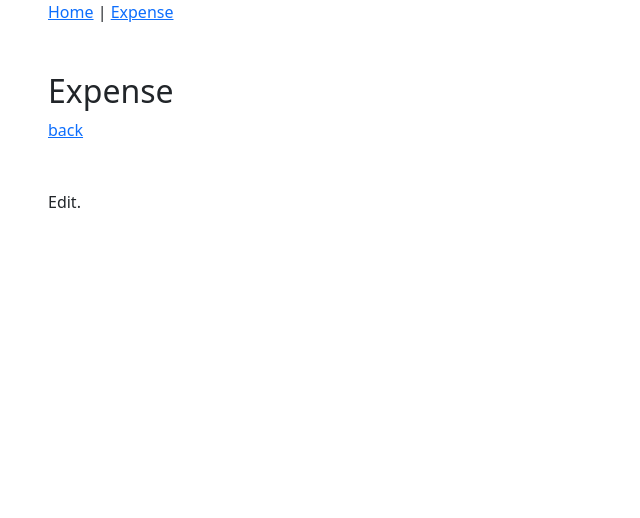
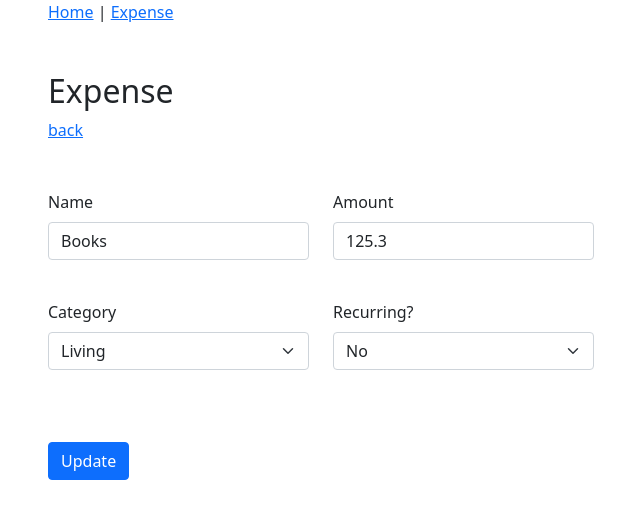
Before and after one commit to Xavier-IV/financeland, a React (Create React App) app: page /expense/1 in a window 1280 px wide. Shown: the top 518 px of the page, without its empty margins (34-674 px from the left). Built offline with nearby package versions, Linux system fonts and the light colour scheme.

Commit message:
Feat: General expenses form

```diff
--- /dev/null
+++ b/src/app/expense/Expense.form.js
@@ -0,0 +1,89 @@
+import PropTypes from 'prop-types';
+import { Button, Col, Form, Row } from 'react-bootstrap';
+import Error from '../../components/form/Error';
+
+ExpenseForm.propTypes = {
+  handleSubmit: PropTypes.func,
+  formik: PropTypes.object,
+  buttonName: PropTypes.string,
+};
+
+export default function ExpenseForm({ handleSubmit, formik, buttonName }) {
+  return (
+    <>
+      <Form noValidate onSubmit={handleSubmit}>
+        <Row className="mt-5">
+          <Col md={6}>
+            <Row>
+              <Col md={6}>
+                <Form.Label htmlFor="name">Name</Form.Label>
+                <Form.Control
+                  type={'text'}
+                  name={'name'}
+                  value={formik.values.name}
+                  onChange={formik.handleChange}
+                />
+                <Error formik={formik} name={'name'} />
+              </Col>
+              <Col md={6}>
+                <Form.Label htmlFor="amount">Amount</Form.Label>
+                <Form.Control
+                  type={'number'}
+                  name={'amount'}
+                  value={formik.values.amount}
+                  onChange={formik.handleChange}
+                />
+                <Error formik={formik} name={'amount'} />
+              </Col>
+            </Row>
+
+            <Row className={'mt-3'}>
+              <Col md={6}>
+                <Form.Label htmlFor="amount">Category</Form.Label>
+                <Form.Select
+                  name={'category'}
+                  className={
+                    formik.values.category === 'Category...' && 'text-black-50'
+                  }
+                  value={formik.values.category}
+                  onChange={formik.handleChange}
+                >
+                  <option disabled>Category...</option>
+                  <option>Living</option>
+                  <option>Loan</option>
+                  <option>Entertainment</option>
+                  <option>Groceries</option>
+                  <option>Travel & Transport</option>
+                  <option>Others</option>
+                </Form.Select>
+                <Error formik={formik} name={'category'} />
+              </Col>
+              <Col md={6}>
+                <Form.Label htmlFor="isRecurring">Recurring?</Form.Label>
+                <Form.Select
+                  className={
+                    formik.values.isRecurring === 'Recurring...' &&
+                    'text-black-50'
+                  }
+                  name={'isRecurring'}
+                  value={formik.values.isRecurring}
+                  onChange={formik.handleChange}
+                >
+                  <option disabled>Recurring...</option>
+                  <option>Yes</option>
+                  <option>No</option>
+                </Form.Select>
+                <Error formik={formik} name={'isRecurring'} />
+              </Col>
+            </Row>
+          </Col>
+        </Row>
+        <Row className="mt-5">
+          <Col>
+            <Button type={'submit'}>{buttonName}</Button>
+          </Col>
+        </Row>
+      </Form>
+    </>
+  );
+}
--- /dev/null
+++ b/src/app/expense/Expense.schema.js
@@ -0,0 +1,14 @@
+import * as Yup from 'yup';
+
+const ExpenseSchema = Yup.object().shape({
+  name: Yup.string().required(),
+  amount: Yup.number().required(),
+  category: Yup.string()
+    .notOneOf(['Category...'], 'Category is required')
+    .required(),
+  isRecurring: Yup.string()
+    .notOneOf(['Recurring...'], 'Recurring is required')
+    .required(),
+});
+
+export default ExpenseSchema;
--- a/src/app/expense/expense-add/ExpenseAdd.js
+++ b/src/app/expense/expense-add/ExpenseAdd.js
@@ -1,12 +1,39 @@
+import { useFormik } from 'formik';
 import { Link } from 'react-router-dom';
+import ExpenseForm from '../Expense.form';
+import ExpenseSchema from '../Expense.schema';
 
 export default function ExpenseAdd() {
+  const formik = useFormik({
+    initialValues: {
+      name: '',
+      amount: 0,
+      category: 'Category...',
+      isRecurring: 'Recurring...',
+    },
+    validationSchema: ExpenseSchema,
+    onSubmit,
+  });
+
+  async function apiSubmitExpense(values) {
+    /* Mock api usage */
+    alert(JSON.stringify(values, null, 2));
+  }
+
+  async function onSubmit(values) {
+    await apiSubmitExpense(values);
+  }
+
   return (
     <>
       <div className="mb-5">
         <Link to="/expense">back</Link>
       </div>
-      <p>Add.</p>
+      <ExpenseForm
+        formik={formik}
+        buttonName={'Add'}
+        handleSubmit={formik.handleSubmit}
+      />
     </>
   );
 }
--- a/src/app/expense/expense-edit/ExpenseEdit.js
+++ b/src/app/expense/expense-edit/ExpenseEdit.js
@@ -1,12 +1,49 @@
+import { useFormik } from 'formik';
+import { useEffect } from 'react';
 import { Link } from 'react-router-dom';
+import ExpenseForm from '../Expense.form';
+import ExpenseSchema from '../Expense.schema';
 
 export default function ExpenseEdit() {
+  const formik = useFormik({
+    initialValues: {
+      name: '',
+      amount: 0,
+      category: 'Category...',
+      isRecurring: 'Recurring...',
+    },
+    validationSchema: ExpenseSchema,
+    onSubmit,
+  });
+
+  function onSubmit(values) {
+    alert(JSON.stringify(values, null, 2));
+  }
+
+  async function apiFetchExpense(id) {
+    await formik.setValues({
+      name: 'Books',
+      amount: 125.3,
+      category: 'Living',
+      isRecurring: 'No',
+    });
+  }
+
+  useEffect(async () => {
+    /* Mock api usage */
+    await apiFetchExpense();
+  }, []);
+
   return (
     <>
       <div className="mb-5">
         <Link to="/expense">back</Link>
       </div>
-      <p>Edit.</p>
+      <ExpenseForm
+        formik={formik}
+        buttonName={'Update'}
+        handleSubmit={formik.handleSubmit}
+      />
     </>
   );
 }
--- a/src/app/expense/expense-list/ExpenseList.js
+++ b/src/app/expense/expense-list/ExpenseList.js
@@ -1,12 +1,17 @@
-import { useState } from 'react';
+import { useEffect, useState } from 'react';
 import { Link } from 'react-router-dom';
 import Currency from '../../../components/shared/Currency';
 
 export default function ExpenseList() {
-  const [expenses] = useState([
-    { id: 1, name: 'House Rent', price: 1250.0 },
-    { id: 2, name: 'Car Loan', price: 600.0 },
-  ]);
+  const [expenses, setExpenses] = useState([]);
+
+  useEffect(async () => {
+    /* Mock api usage */
+    setExpenses([
+      { id: 1, name: 'House Rent', price: 1250.0 },
+      { id: 2, name: 'Car Loan', price: 600.0 },
+    ]);
+  }, []);
 
   function getList() {
     return expenses.map(({ id, name, price }) => (
--- /dev/null
+++ b/src/components/form/Error.js
@@ -0,0 +1,14 @@
+import PropTypes from 'prop-types';
+
+Error.propTypes = {
+  name: PropTypes.string,
+  formik: PropTypes.object,
+};
+
+export default function Error(props) {
+  if (!props.formik.touched[props.name]) return <span>&nbsp;</span>;
+  if (!props.formik.errors[props.name]) return <span>&nbsp;</span>;
+  return (
+    <span className={'text-danger'}>{props.formik.errors[props.name]}</span>
+  );
+}
```
